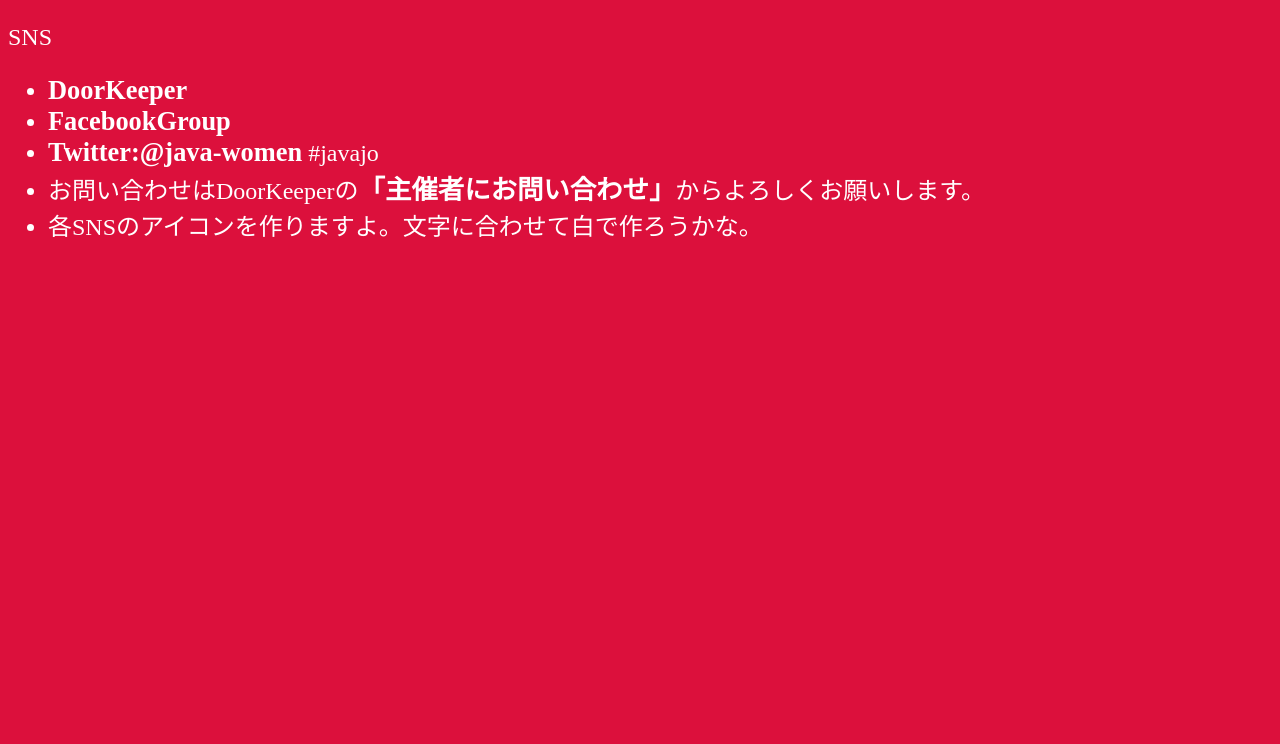
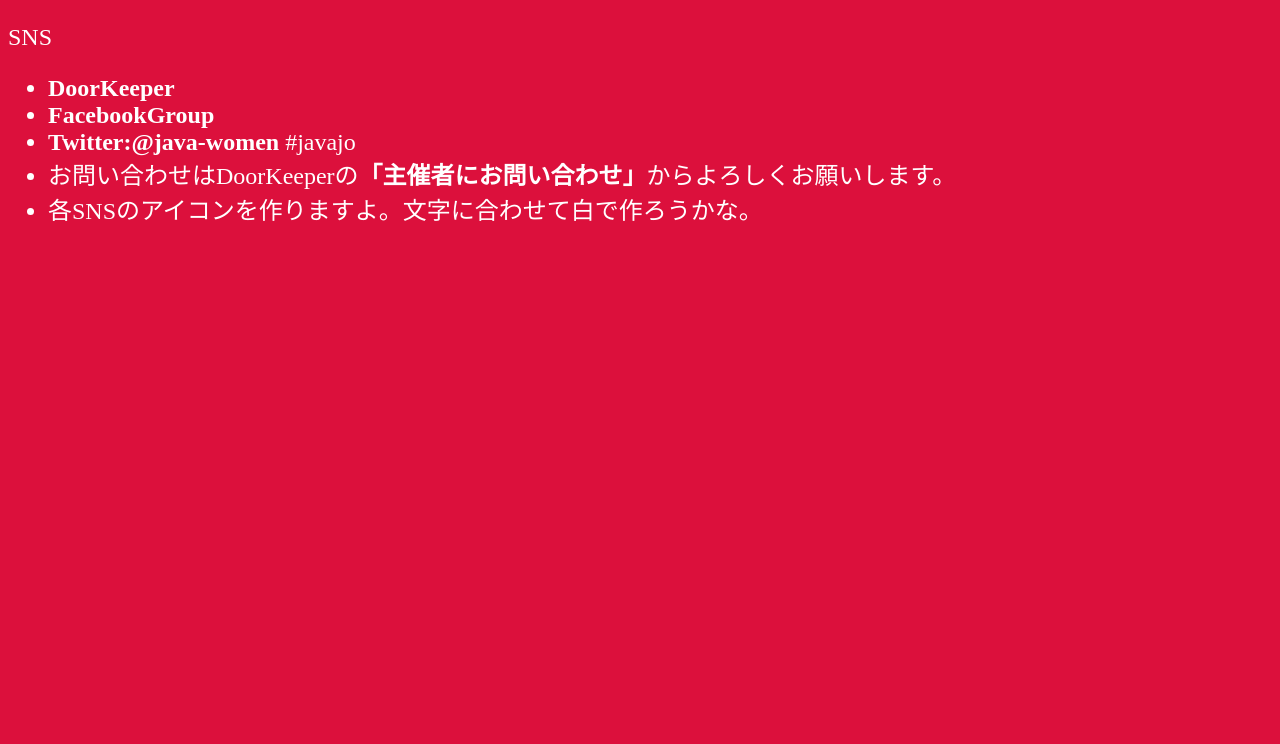
Before and after one commit to java-women/java-women.github.io, a plain HTML site: page index.html in a window 1280 px wide. Shown: the part 4056-4800 px from the top of the page. Drawn offline with Linux system fonts and the light colour scheme.

Commit message:
リンク部分のcssを修正

```diff
--- a/css/decoration.css
+++ b/css/decoration.css
@@ -1,3 +1,11 @@
 
-ul li a{font-weight:700; font-size:1.1em;padding:10px 0;}
-a{color:white;text-decoration:none}
+a {
+    font-weight: 700;
+    padding: 10px 0;
+    color: white;
+    text-decoration: none;
+}
+
+a:hover {
+    color: hotpink;
+}
```
